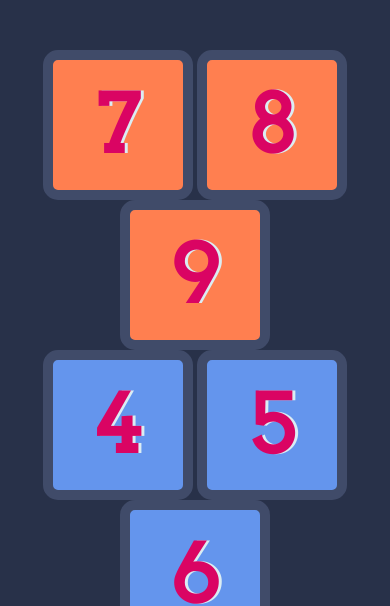
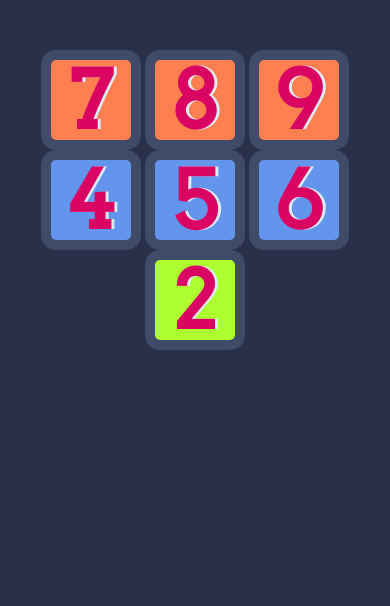
Before and after one commit to NeslynChellaiah/Web, a plain HTML site: page index.html in a window 390 px wide. Shown: the part 255-861 px from the top of the page. Drawn offline with Linux system fonts and the light colour scheme.

Commit message:
Update styles.css

```diff
--- a/styles.css
+++ b/styles.css
@@ -55,22 +55,3 @@ h1 {
   height: 100px;
   text-align: center;
 }
-
-
-@media only screen and (max-width: 600px) {
-  .drum {
-    outline: none;
-    border: 10px solid #404B69;
-    font-size: 5rem;
-    font-family: 'Arvo', cursive;
-    line-height: 1;
-    font-weight: 900;
-    color: #DA0463;
-    text-shadow: 3px 0 #DBEDF3;
-    border-radius: 15px;
-    display: inline-block;
-    width: 150px;
-    height: 150px;
-    text-align: center;
-  }
-}
```
